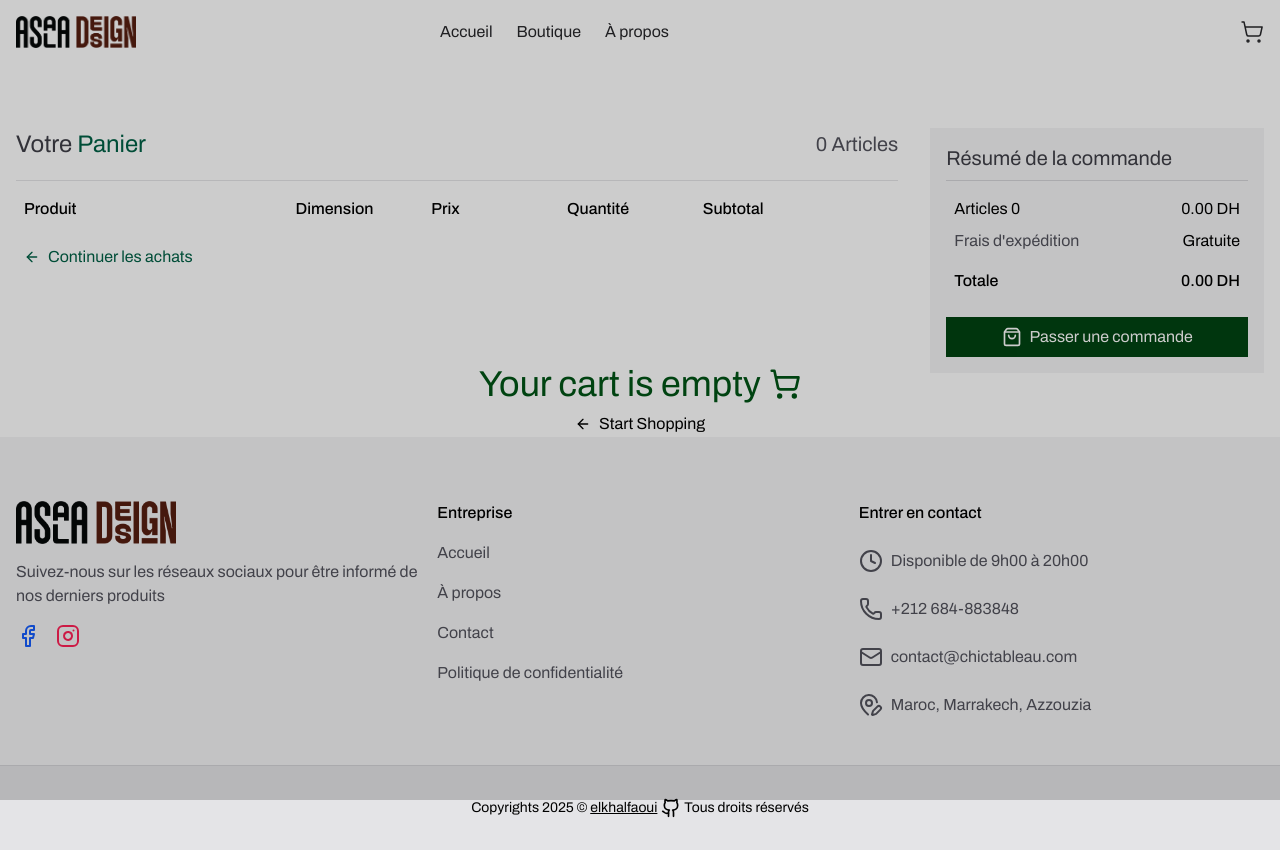
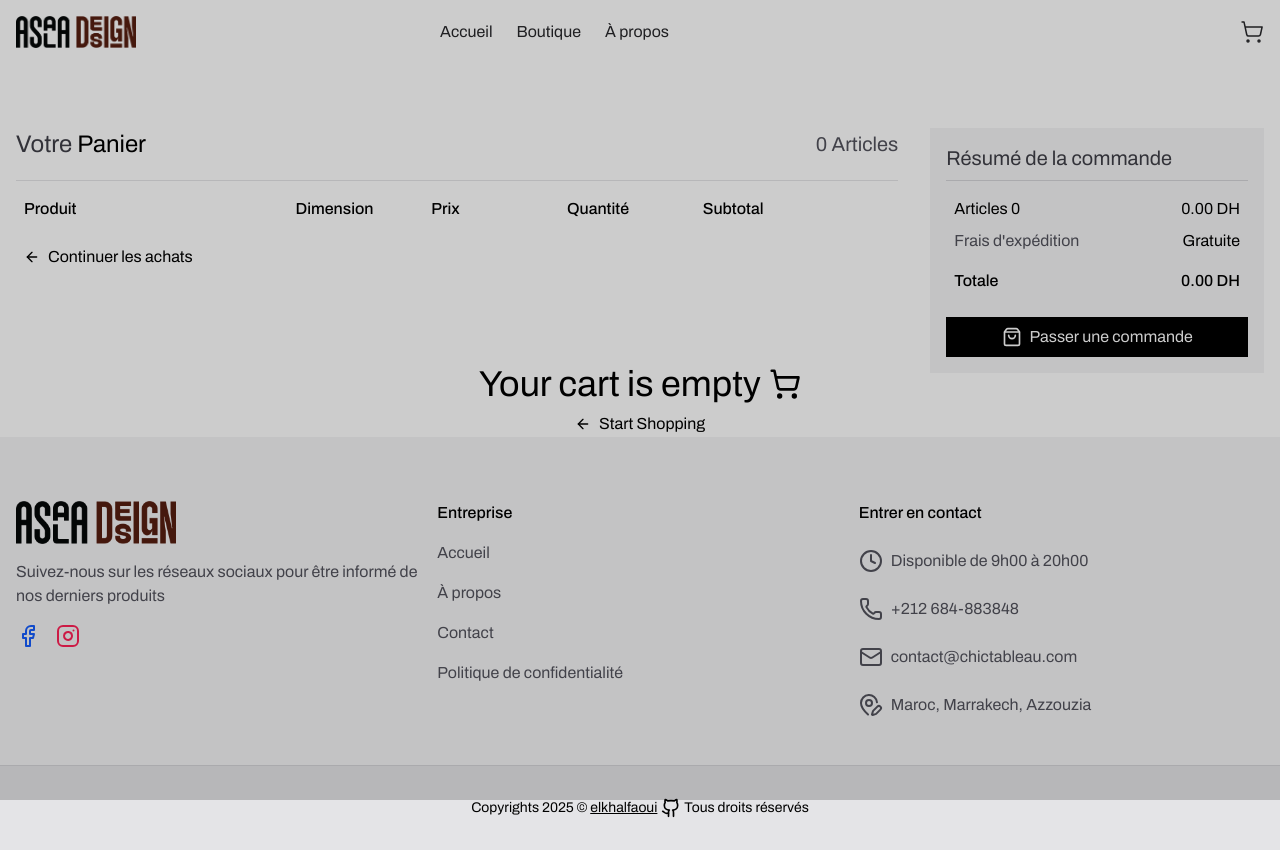
Before and after one commit to elkhalfaoui/asala_front, a Next.js app: page /cart in a window 1280 px wide. Both pictures are taken after a click on the button "Passer une commande". Built offline with nearby package versions, Linux system fonts and the light colour scheme.

Commit message:
fixing the price problem in the orders

```diff
--- a/app/_components/cart/cart.tsx
+++ b/app/_components/cart/cart.tsx
@@ -31,7 +31,7 @@ const Cart = ({ ordersInfo }: { ordersInfo: OrderInfo[] }) => {
         <li className="col-span-1 lg:col-span-5">
           <div className="flex justify-between items-center pb-5 border-b border-zinc-200">
             <h2 className="text-2xl text-zinc-700">
-              Votre <span className="text-emerald-800">Panier</span>
+              Votre <span className="text-black">Panier</span>
             </h2>
             <p className="text-xl text-zinc-600">
               {ordersInfo.length} Articles
@@ -51,7 +51,7 @@ const Cart = ({ ordersInfo }: { ordersInfo: OrderInfo[] }) => {
             ))}
           <Link
             href="/products?page=1"
-            className="w-fit flex items-center gap-2 p-2 text-emerald-800"
+            className="w-fit flex items-center gap-2 p-2 text-black"
           >
             <ArrowLeft size={16} />
             <span>Continuer les achats</span>
@@ -79,7 +79,7 @@ const Cart = ({ ordersInfo }: { ordersInfo: OrderInfo[] }) => {
             </li>
           </ul>
           <button
-            className="w-full flex items-center justify-center gap-2 p-2 cursor-pointer bg-emerald hover:scale-105 duration-200 bg-green text-white"
+            className="w-full flex items-center justify-center gap-2 p-2 cursor-pointer hover:scale-105 duration-200 bg-black text-white"
             onClick={() => setPassOrder(true)}
           >
             <ShoppingBag size={20} />
@@ -91,7 +91,7 @@ const Cart = ({ ordersInfo }: { ordersInfo: OrderInfo[] }) => {
         <Order ordersInfo={ordersInfo} setPassOrder={setPassOrder} />
       ) : passOrder && !ordersInfo.length ? (
         <article className="fixed w-full h-full z-[100] top-0 left-0 flex flex-col gap-2 items-center justify-center bg-black/20">
-          <p className="flex items-center gap-2 text-4xl text-green">
+          <p className="flex items-center gap-2 text-4xl text-black">
             <span>Your cart is empty</span>
             <ShoppingCart size={32} />
           </p>
--- a/app/_components/cart/cartItem.tsx
+++ b/app/_components/cart/cartItem.tsx
@@ -27,7 +27,7 @@ const CartItem = ({
         />
         <Link
           href={`/products/${order.product_id}`}
-          className="flex flex-col gap-2 hover:text-green"
+          className="flex flex-col gap-2 hover:text-black"
         >
           <span>{order.title}</span>
           <div className="flex items-center gap-[1px]">
--- a/app/_components/cart/order.tsx
+++ b/app/_components/cart/order.tsx
@@ -117,7 +117,7 @@ const Order = ({
           />
         </div>
         <div className="flex items-center gap-2 mt-4">
-          <button className="w-3/4 p-2 text-center rounded-sm cursor-pointer bg-green text-white">
+          <button className="w-3/4 p-2 text-center rounded-sm cursor-pointer bg-black text-white">
             Confirm
           </button>
           <button
--- a/app/_components/products/productDetail/smallCart.tsx
+++ b/app/_components/products/productDetail/smallCart.tsx
@@ -26,7 +26,7 @@ const SmallCart = ({
     >
       <div className="flex justify-between items-center mb-8 text-zinc-700">
         <h2 className="text-2xl">
-          <span className="text-green">Cart</span> Items{" "}
+          <span className="text-black">Cart</span> Items{" "}
           <span className="px-2 rounded-md bg-yellow text-white">
             {orders.length}
           </span>
@@ -78,7 +78,7 @@ const SmallCart = ({
                       })
                     }
                   />
-                  <h5 className="p-1 rounded-xs bg-green text-white">
+                  <h5 className="p-1 rounded-xs bg-black text-white">
                     Total:&nbsp;{order.price * order.quantity}
                   </h5>
                 </li>
@@ -88,7 +88,7 @@ const SmallCart = ({
       </ul>
       <Link
         href="/cart"
-        className="mt-auto mb-4 p-1 text-center cursor-pointer rounded-xs bg-green text-white"
+        className="mt-auto mb-4 p-1 text-center cursor-pointer rounded-xs bg-black text-white"
       >
         Check out
       </Link>
```
